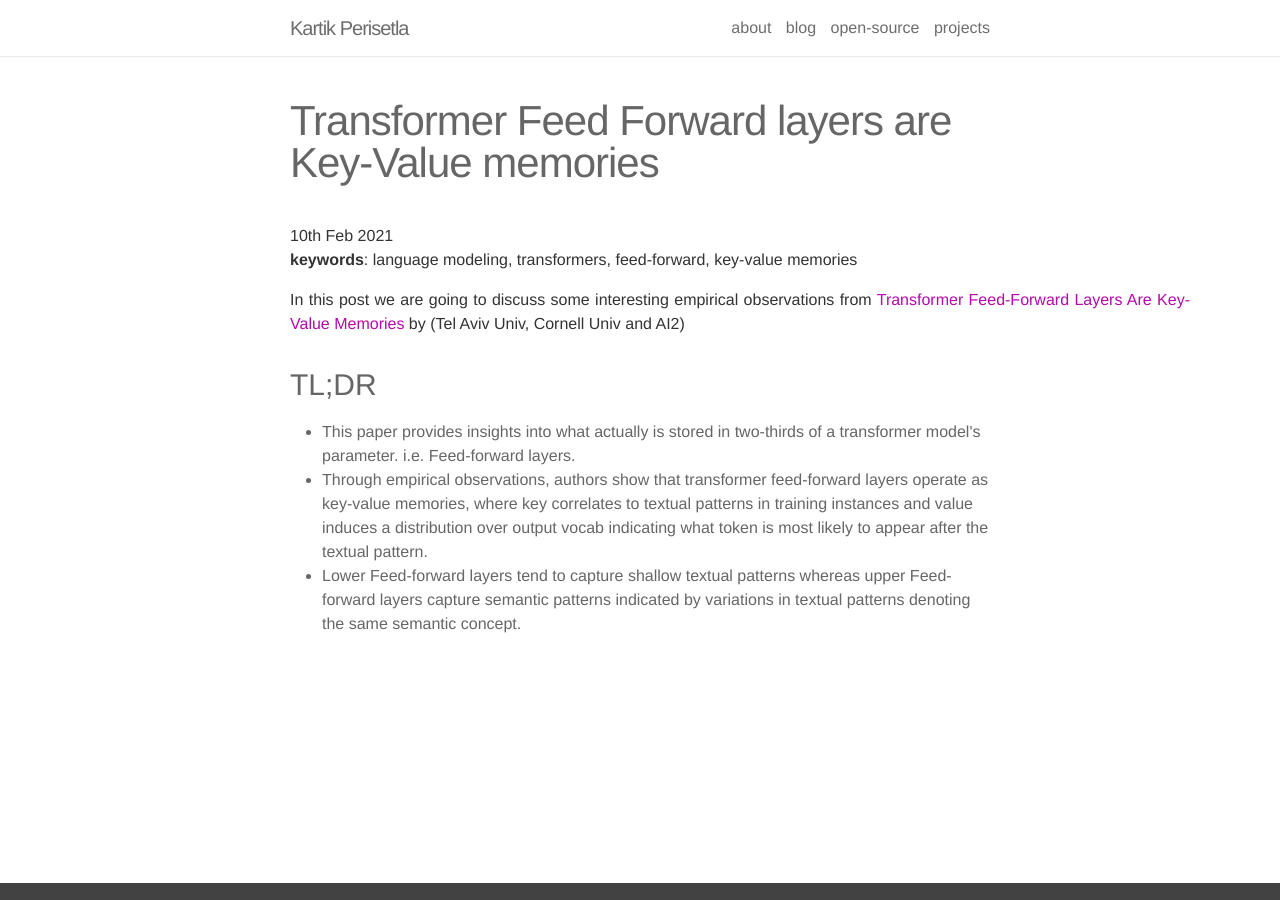
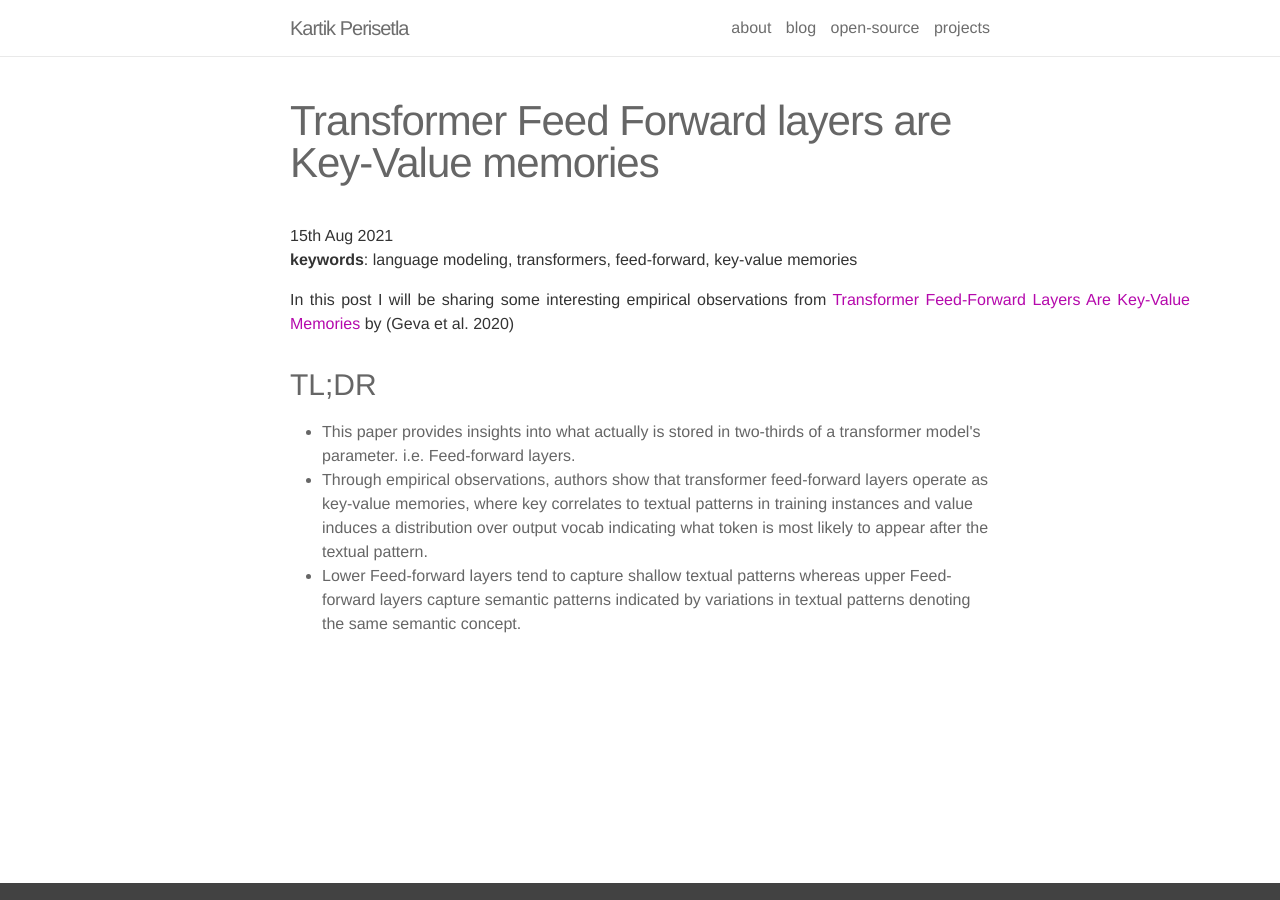
Before and after one commit to kartikperisetla/kartikperisetla.github.io, a Jekyll site: the page built from _posts/2021-08-21-transformer-ff-key-value.markdown, in a window 1280 px wide. Built offline with Jekyll 4.4.1, drawn with Linux system fonts in a browser that asks for light colours; nearby versions of some CDN libraries.

Commit message:
nit change

```diff
--- a/_posts/2021-08-21-transformer-ff-key-value.markdown
+++ b/_posts/2021-08-21-transformer-ff-key-value.markdown
@@ -16,12 +16,12 @@ comments: true
   width: 50%;
 }
 </script>
-10th Feb 2021<br/>
+15th Aug 2021<br/>
 <b>keywords</b>: language modeling, transformers, feed-forward, key-value memories<br />
 
 <p align="justify">
-    In this post we are going to discuss some interesting empirical observations from <a href="https://arxiv.org/abs/2012.14913">Transformer Feed-Forward Layers Are Key-Value Memories
-</a> by (Tel Aviv Univ, Cornell Univ and AI2)
+    In this post I will be sharing some interesting empirical observations from <a href="https://arxiv.org/abs/2012.14913">Transformer Feed-Forward Layers Are Key-Value Memories
+</a> by (Geva et al. 2020)
 </p>
 <h3>TL;DR</h3>
 <p align="justify">
```
